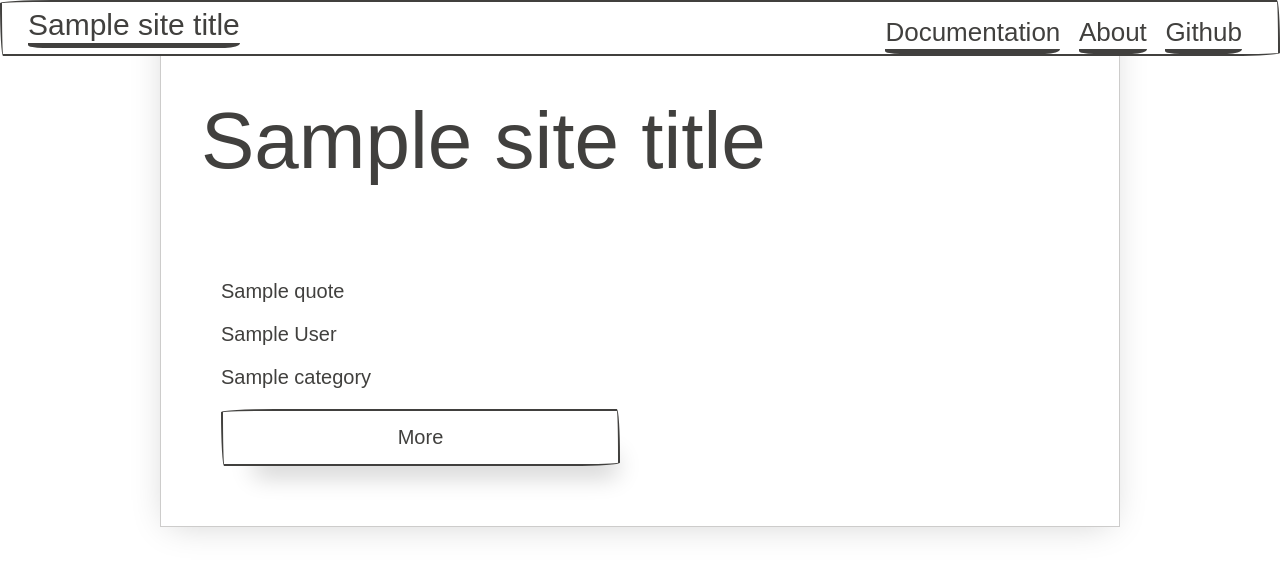
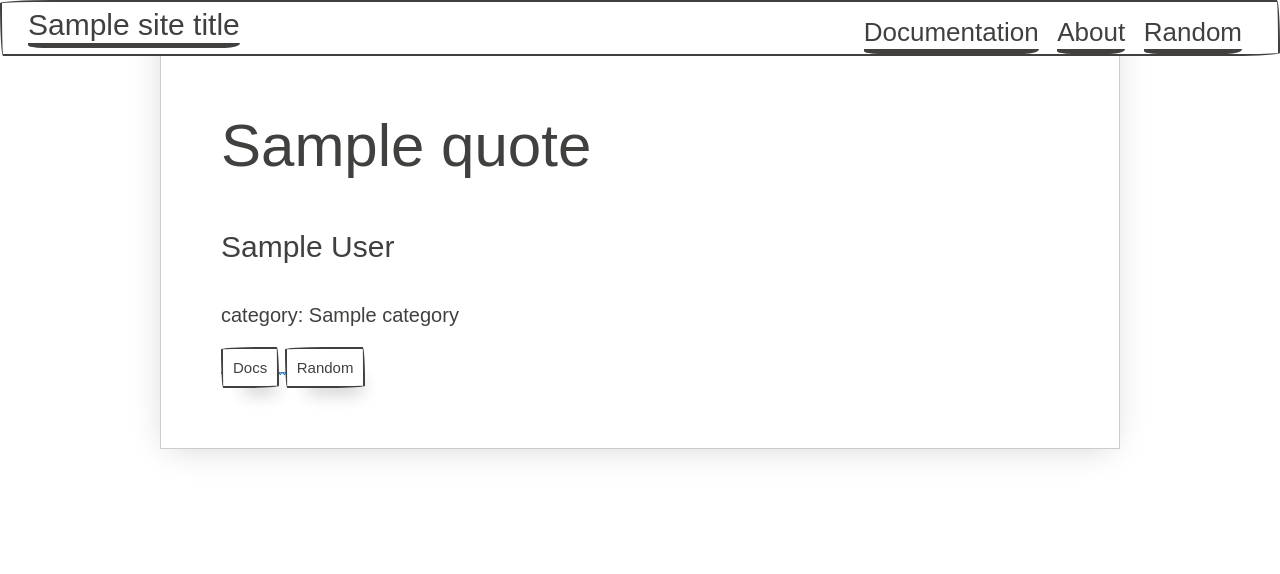
Before and after one commit to eddyizm/quotes, a FastAPI app: template html/templates/home.html in a window 1280 px wide. Shown: the top 574 px of the page. Run offline with FastAPI, Linux system fonts and the light colour scheme; the template is opened without the code that fills it: most values are stand-ins (such as "Sample title", 1, 10 or a date in 2020); some web fonts are replaced.

Commit message:
refactored quote api to share random quote, displaying on html route #6

```diff
--- a/html/templates/base.html
+++ b/html/templates/base.html
@@ -15,7 +15,7 @@
     <!-- navigation > -->
     <nav class="border fixed split-nav">
         <div class="nav-brand">
-          <h4><a href="#">{{ site_title }}</a></h4>
+          <h4><a href="/home">{{ site_title }}</a></h4>
         </div>
         <div class="collapsible">
           <input id="collapsible2" type="checkbox" name="collapsible2">
@@ -28,7 +28,7 @@
             <ul class="inline">
               <li><a href="#">Documentation</a></li>
               <li><a href="#">About</a></li>
-              <li><a href="#">Github</a></li>
+              <li><a href="/random">Random</a></li>
             </ul>
           </div>
         </div>
--- a/html/templates/daily_quote.html
+++ b/html/templates/daily_quote.html
@@ -1,11 +1,14 @@
 <div class="paper container">
-    <h1>{{ site_title }}</h1>
-    <div class="col-6 col">
-        <p> {{ daily_quote.quote }}</p>
-        <p> {{ daily_quote.author }}</p>
-        <p> {{ daily_quote.category }}</p>
+
+    <div class="col-6 col container-sm">
+        <h2> {{ daily_quote.quote }}</h2>
+        <h4> {{ daily_quote.author }}</h4>
+        <p> category: {{ daily_quote.category }}</p>
         <a href="/docs">
-            <button class="btn-block">More</button>
+            <button class="btn-small">Docs</button>
+        </a>
+        <a href="/random">
+            <button class="btn-small">Random</button>
         </a>
     </div>
 </div>
```
Also changed, not shown: core/routers/html.py (+13 -1 lines), core/routers/quote.py (+6 -1 lines), core/routers/quotes_api.py (+4 -8 lines).
